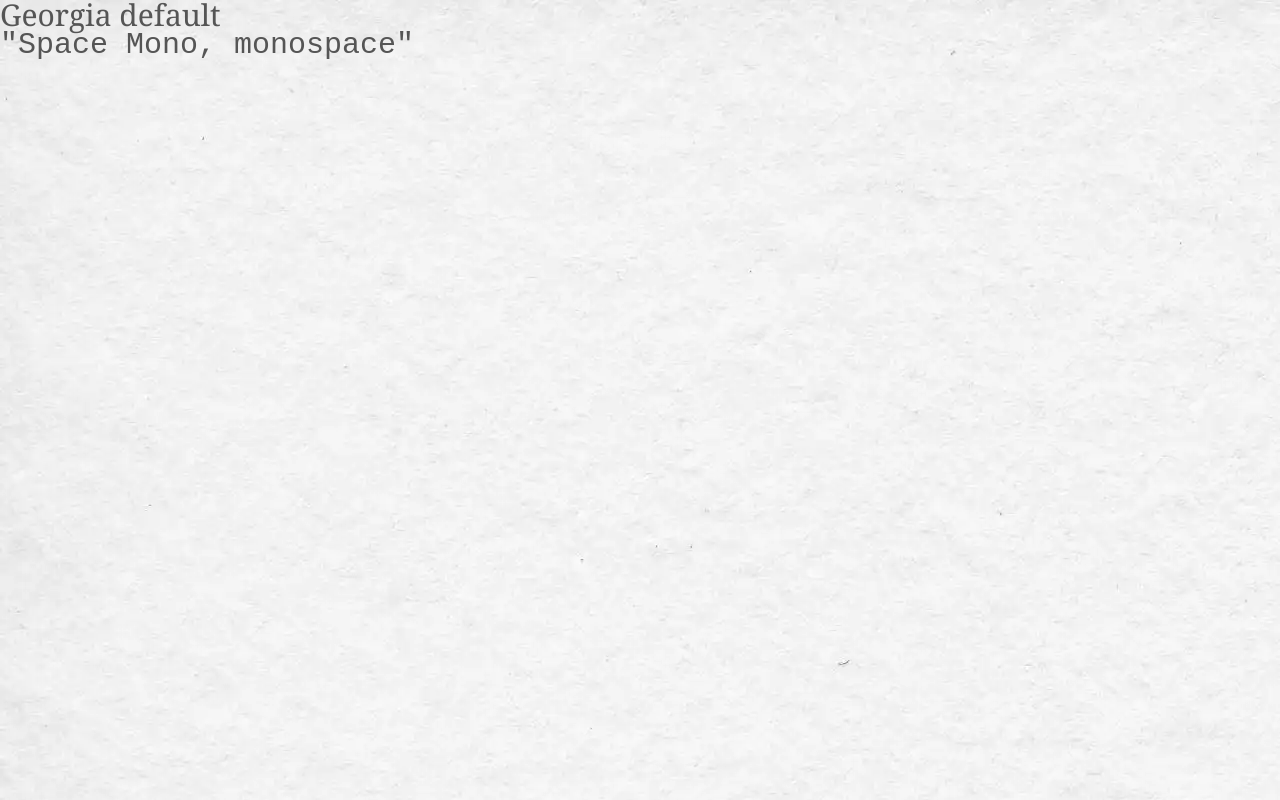
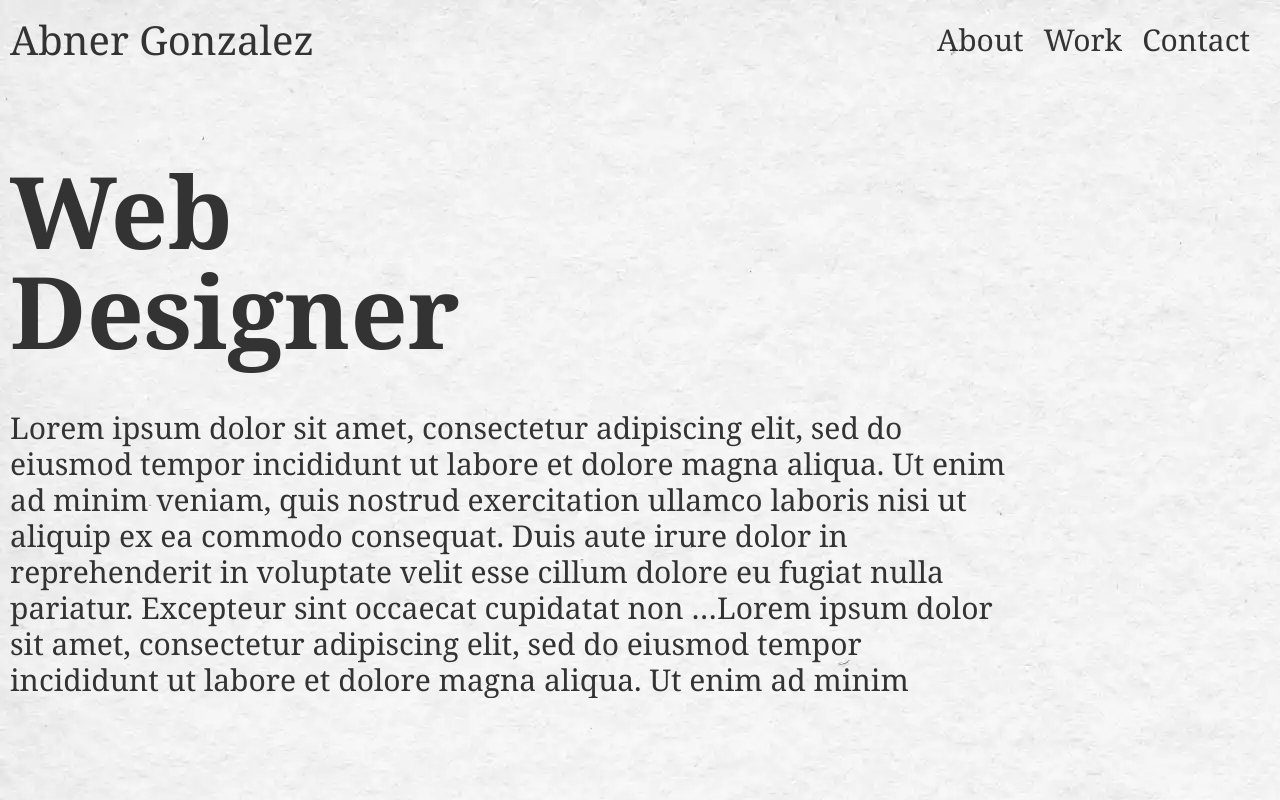
Before and after one commit to AGB117/project02-portfolio, a Next.js app: page / in a window 1280 px wide. Built offline with nearby package versions, Linux system fonts and the light colour scheme.

Commit message:
about section

```diff
--- a/components/Layout/Layout.js
+++ b/components/Layout/Layout.js
@@ -1,9 +1,10 @@
 import classes from "./Layout.module.css";
+import MainNav from "./MainNav";
 
 function Layout(props) {
   return (
     <div className={classes.layout}>
-      {/* <MainNav/> here goes the main nav top bar component*/}
+      <MainNav />
       <main>{props.children}</main>
       {/* <Footer/> here goes the footer component of the layout*/}
     </div>
--- /dev/null
+++ b/components/Layout/MainNav.js
@@ -0,0 +1,22 @@
+import { Fragment } from "react";
+import classes from "./MainNav.module.css";
+
+function MainNav() {
+  return (
+    <Fragment>
+      <div className={classes.topBar}>
+        <div className={classes.nameTop}> Abner Gonzalez</div>
+        <div className={classes.navLinks}>
+          <ul>
+            <li>
+              <a src="about">About</a>
+            </li>
+            <li>Work</li>
+            <li>Contact</li>
+          </ul>
+        </div>
+      </div>
+    </Fragment>
+  );
+}
+export default MainNav;
--- /dev/null
+++ b/components/Layout/MainNav.module.css
@@ -0,0 +1,34 @@
+.topBar {
+  font-size: 4rem;
+  display: flex;
+  justify-content: space-between;
+  margin: 2rem 1rem;
+}
+
+.nameTop {
+  display: flex;
+  flex-wrap: wrap;
+  align-content: center;
+}
+
+.navLinks {
+  font-size: 3rem;
+  display: flex;
+  flex-wrap: wrap;
+  align-content: center;
+}
+
+.navLinks ul {
+  list-style: none;
+  display: flex;
+}
+
+.navLinks li {
+  margin-right: 2rem;
+}
+
+.navLinks a:hover,
+.navLinks a:active {
+  cursor: pointer;
+  color: orange;
+}
--- a/components/landingpage/LandingPage.js
+++ b/components/landingpage/LandingPage.js
@@ -2,12 +2,27 @@ import classes from "./LandingPage.module.css";
 
 function LandingPage(props) {
   return (
-    <div className={classes.landing}>
-      <p>Georgia default</p>
-
-      <p style={{ fontFamily: "Space Mono, monospace" }}>
-        "Space Mono, monospace"
-      </p>
+    <div className={classes.landingContainer}>
+      <section id="about" className={classes.about}>
+        <div className={classes.aboutTitle}>
+          <h3>
+            Web
+            <div>Designer</div>
+          </h3>
+          <div className={classes.aboutText}>
+            <p>
+              Lorem ipsum dolor sit amet, consectetur adipiscing elit, sed do
+              eiusmod tempor incididunt ut labore et dolore magna aliqua. Ut
+              enim ad minim veniam, quis nostrud exercitation ullamco laboris
+              nisi ut aliquip ex ea commodo consequat. Duis aute irure dolor in
+              reprehenderit in voluptate velit esse cillum dolore eu fugiat
+              nulla pariatur. Excepteur sint occaecat cupidatat non …Lorem ipsum
+              dolor sit amet, consectetur adipiscing elit, sed do eiusmod tempor
+              incididunt ut labore et dolore magna aliqua. Ut enim ad minim
+            </p>
+          </div>
+        </div>
+      </section>
     </div>
   );
 }
--- a/components/landingpage/LandingPage.module.css
+++ b/components/landingpage/LandingPage.module.css
@@ -1,3 +1,27 @@
-.landing {
-  font-size: 30px;
+.landingContainer {
 }
+
+.about {
+}
+
+.aboutTitle h3 {
+  font-size: 10rem;
+  margin: 10rem 2rem 5rem 1rem;
+}
+
+.aboutText {
+  line-height: 1.2;
+  width: 100rem;
+  font-size: 3rem;
+  margin-left: 1rem;
+}
+
+/*///////////////////////////
+////////////Media//////////
+///////////////////////////*/
+
+@media (max-width: 1000px) {
+  .aboutText {
+    width: auto;
+  }
+}
--- a/pages/index.js
+++ b/pages/index.js
@@ -6,7 +6,7 @@ function HomePage() {
   return (
     <Fragment>
       <Head>
-        <title>New App</title>
+        <title>Portfolio | Abner Gonzalez</title>
         <meta name="description" content="new website project" />
         <link rel="icon" type="image/x-icon" href="/favicon.webp" />
       </Head>
--- a/styles/globals.css
+++ b/styles/globals.css
@@ -1,5 +1,5 @@
 * {
-  color: #555;
+  color: #333;
   padding: 0;
   margin: 0;
   box-sizing: border-box;
```
